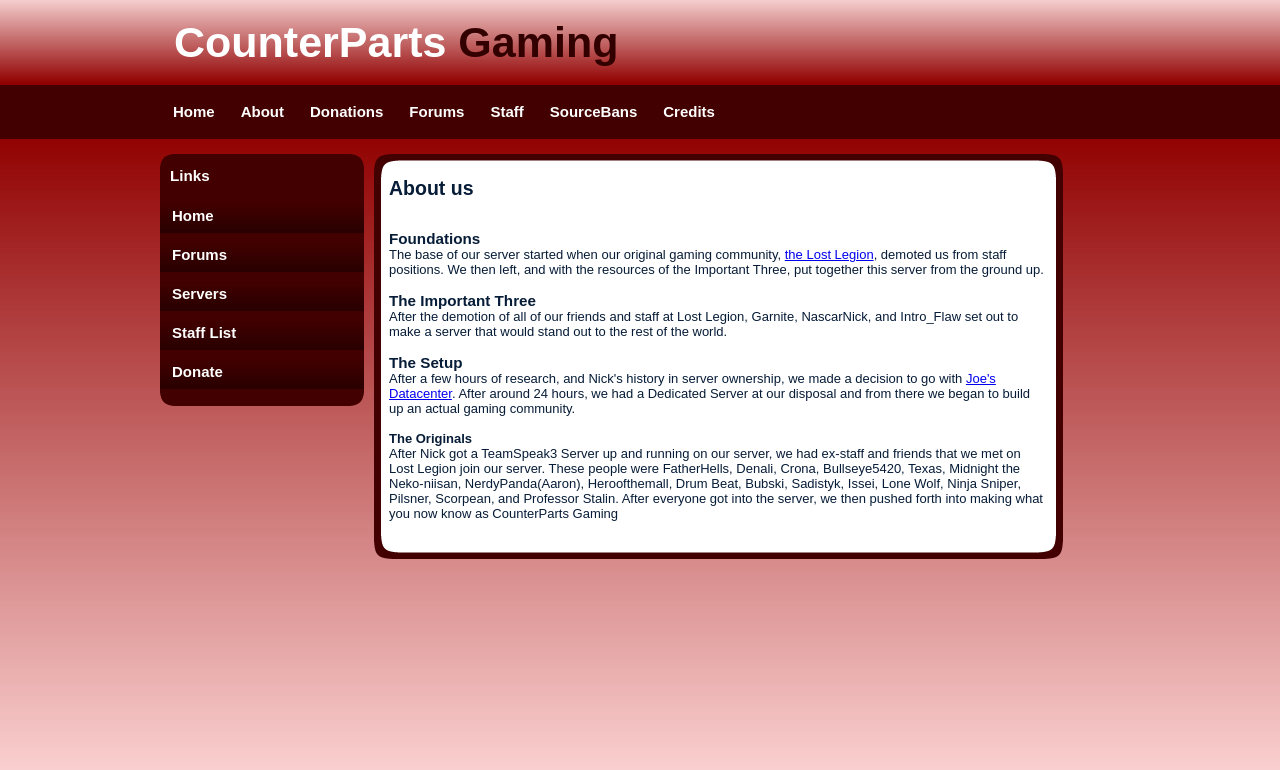
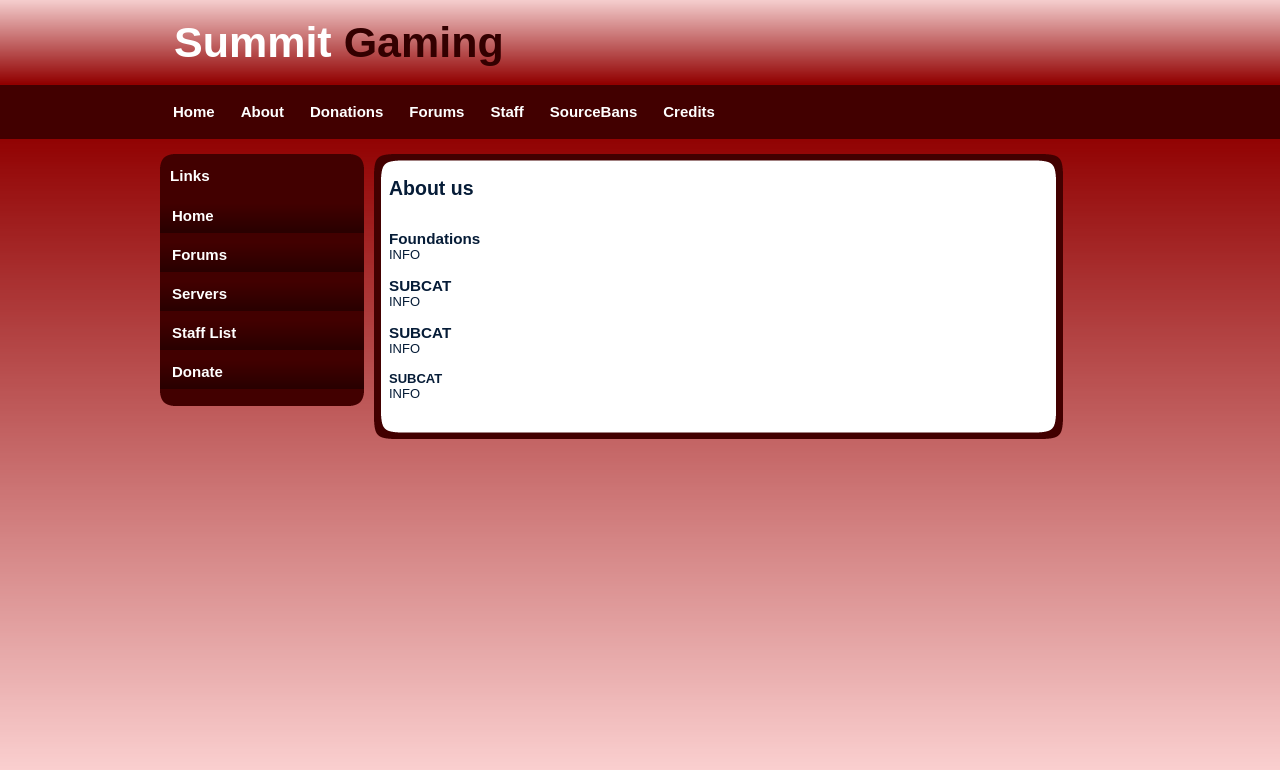
Before and after one commit to LoginRequired/summitfactionswebsite, a plain HTML site: page about.html in a window 1280 px wide. Drawn offline with Linux system fonts and the light colour scheme.

Commit message:
Updated to the actual base files to build off of

```diff
--- a/about.html
+++ b/about.html
@@ -3,24 +3,24 @@
 <head>
 <meta http-equiv="Content-Type" content="text/html; charset=utf-8" />
 <link rel="stylesheet" type="text/css" href="style.css" />
-<title>CounterParts Gaming</title>
+<title>Summit Gaming</title>
 </head>
 
 <body>
 <div id="container">
 		<div id="header">
-        	<h1>CounterParts<span class="off"> Gaming</span></h1>
+        	<h1>Summit<span class="off"> Gaming</span></h1>
         </div>
 
         <div id="menu">
         	<ul>
-            	<li class="menuitem"><a href="http://counterpartsgaming.com">Home</a></li>
-                <li class="menuitem"><a href="http://about.counterpartsgaming.com">About</a></li>
-                <li class="menuitem"><a href="http://donate.counterpartsgaming.com">Donations</a></li>
-                <li class="menuitem"><a href="http://forums.counterpartsgaming.com">Forums</a></li>
-                <li class="menuitem"><a href="http://staff.counterpartsgaming.com">Staff</a></li>
+            	<li class="menuitem"><a href="http://Summitgaming.com">Home</a></li>
+                <li class="menuitem"><a href="http://about.Summitgaming.com">About</a></li>
+                <li class="menuitem"><a href="http://donate.Summitgaming.com">Donations</a></li>
+                <li class="menuitem"><a href="http://forums.Summitgaming.com">Forums</a></li>
+                <li class="menuitem"><a href="http://staff.Summitgaming.com">Staff</a></li>
                 <li class="menuitem"><a href="sourcebans.html">SourceBans</a></li>
-                <li class="menuitem"><a href="http://credits.counterpartsgaming.com">Credits</a></li>
+                <li class="menuitem"><a href="http://credits.Summitgaming.com">Credits</a></li>
             </ul>
         </div>
 
@@ -33,11 +33,11 @@
                 <h3>Links</h3>
 
                 <ul>
-                    <li><a href="http://counterpartsgaming.com">Home</a></li>
-                    <li><a href="http://forums.counterpartsgaming.com">Forums</a></li>
-                    <li><a href="http://servers.counterpartsgaming.com">Servers</a></li>
-                    <li><a href="http://staff.counterpartsgaming.com">Staff List</a></li>
-                    <li><a href="http://donate.counterpartsgaming.com">Donate</a></li>
+                    <li><a href="http://Summitgaming.com">Home</a></li>
+                    <li><a href="http://forums.Summitgaming.com">Forums</a></li>
+                    <li><a href="http://servers.Summitgaming.com">Servers</a></li>
+                    <li><a href="http://staff.Summitgaming.com">Staff List</a></li>
+                    <li><a href="http://donate.Summitgaming.com">Donate</a></li>
                 </ul>
 </div>
 
@@ -57,16 +57,16 @@
         	<p>&nbsp;</p>
            	<p>&nbsp;</p>
        	  <h3>Foundations</h3>
-       	  <p> The base of our server started when our original gaming community, <a href="http://lostlegion.org">the Lost Legion</a>, demoted us from staff positions. We then left, and with the resources of the Important Three, put together this server from the ground up.</p>
+       	  <p>INFO</p>
         	<p>&nbsp;</p>
-<h3>The Important Three</h3>
-        	<p>After the demotion of all of our friends and staff at Lost Legion, Garnite, NascarNick, and Intro_Flaw set out to make a server that would stand out to the rest of the world.</p>
+<h3>SUBCAT</h3>
+        	<p>INFO</p>
        	  <p>&nbsp;</p>
-        	<h3>The Setup</h3>
-            <p>After a few hours of research, and Nick's history in server ownership, we made a decision to go with <a href="http://joesdatacenter.com/">Joe's Datacenter</a>. After around 24 hours, we had a Dedicated Server at our disposal and from there we began to build up an actual gaming community.</p>
+        	<h3>SUBCAT</h3>
+            <p>INFO</p>
           <p>&nbsp;</p>
-            <h4>The Originals</h4>
-            <p>After Nick got a TeamSpeak3 Server up and running on our server, we had ex-staff and friends that we met on Lost Legion join our server. These people were FatherHells, Denali, Crona, Bullseye5420, Texas, Midnight the Neko-niisan, NerdyPanda(Aaron), Heroofthemall, Drum Beat, Bubski, Sadistyk, Issei, Lone Wolf, Ninja Sniper, Pilsner, Scorpean, and Professor Stalin. After everyone got into the server, we then pushed forth into making what you now know as CounterParts Gaming</p>
+            <h4>SUBCAT</h4>
+            <p>INFO</p>
           <p></p>
 <p>&nbsp;</p>
         </div>
```
Also changed, not shown: credits.html (+19 -17 lines), index.html (+14 -14 lines), servers.html (+20 -17 lines).
